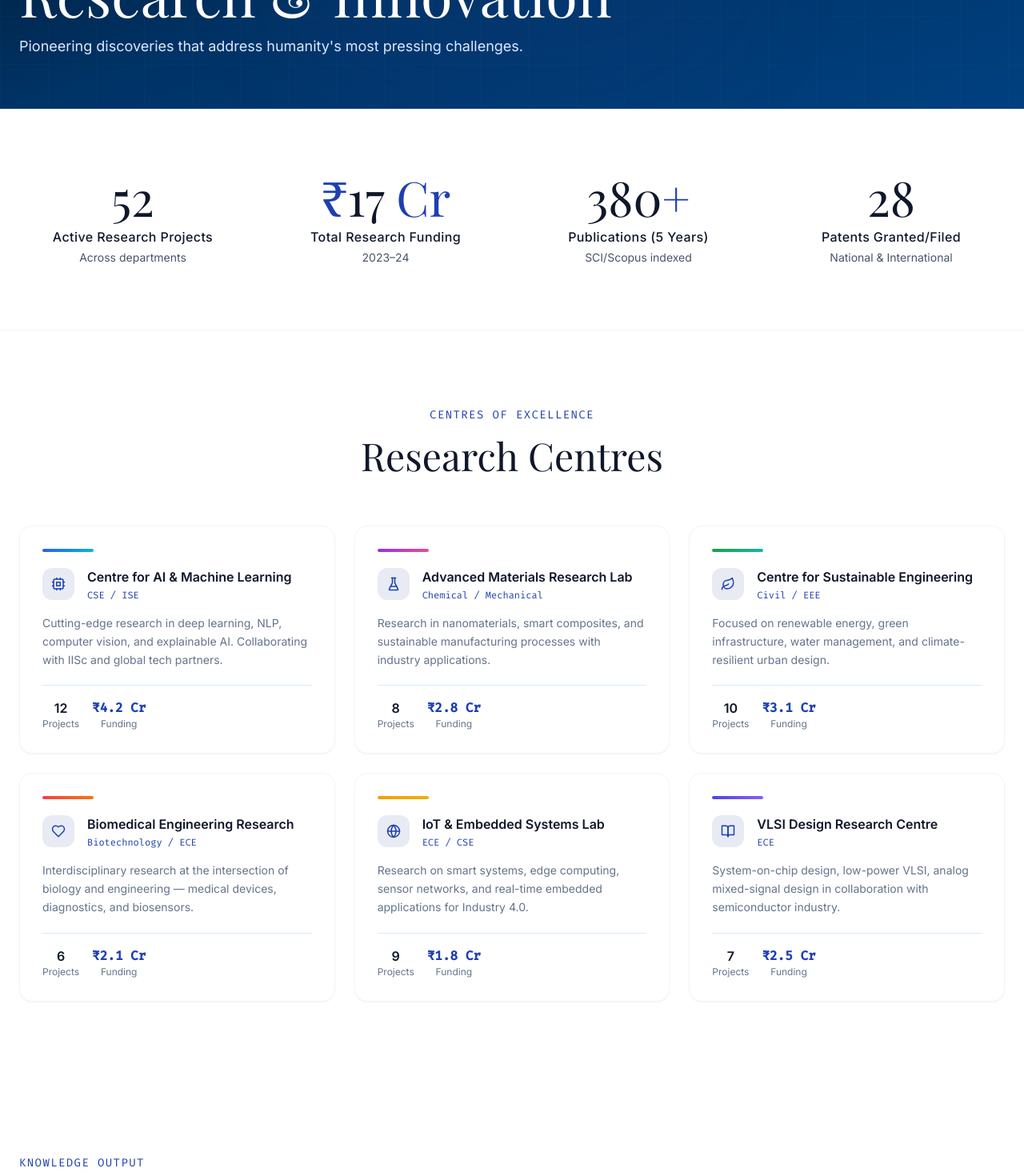
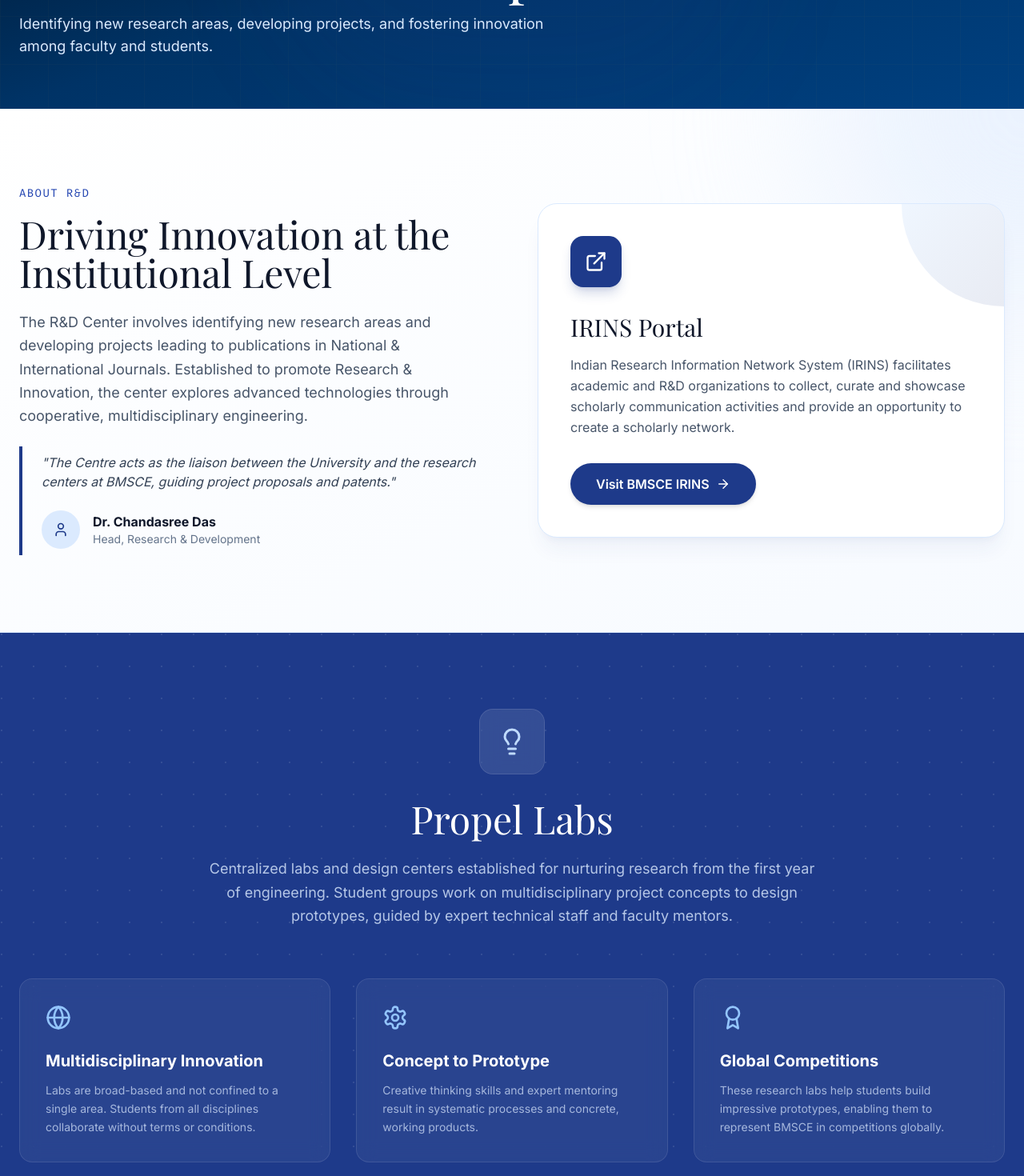
Before and after one commit to Rakshars/BrowserBattle404, a React (Vite) app in the folder frontend/: page /research in a window 1280 px wide. Shown: the part 280-1750 px from the top of the page at 80% size. Built offline with nearby package versions, Linux system fonts and the light colour scheme; no server answers; a web font is replaced by a local one.

Commit message:
research page update

```diff
--- a/frontend/src/pages/Research.jsx
+++ b/frontend/src/pages/Research.jsx
@@ -1,6 +1,6 @@
 import React from 'react';
 import { motion } from 'framer-motion';
-import { FlaskConical, Globe, BookOpen, Award, ArrowRight, Cpu, Leaf, Heart } from 'lucide-react';
+import { FlaskConical, Globe, BookOpen, Award, ArrowRight, Cpu, Leaf, Heart, Lightbulb, User, Settings, ExternalLink } from 'lucide-react';
 import PageHero from '../components/PageHero';
 import AnimatedSection from '../components/AnimatedSection';
 import AnimatedCounter from '../components/AnimatedCounter';
@@ -39,21 +39,108 @@
   return (
     <motion.div initial={{ opacity: 0 }} animate={{ opacity: 1 }} exit={{ opacity: 0 }}>
       <PageHero
-        title="Research & Innovation"
-        subtitle="Pioneering discoveries that address humanity's most pressing challenges."
-        breadcrumb="Research"
-        accent="Advancing Knowledge"
+        title="Research & Development Centre"
+        subtitle="Identifying new research areas, developing projects, and fostering innovation among faculty and students."
+        breadcrumb="R&D"
+        accent="Driving Innovation"
       />
 
-      {/* Stats */}
-      <section className="py-20 bg-white shadow-sm border-blue-50 border-b border-blue-100">
-        <div className="max-w-7xl mx-auto px-6">
+      {/* Intro & Head of R&D */}
+      <section className="py-24 bg-gradient-to-br from-white to-blue-50/50 border-b border-blue-100 overflow-hidden relative">
+        <div className="absolute top-0 right-0 w-[500px] h-[500px] bg-blue-100/50 rounded-full blur-[100px] -translate-y-1/2 translate-x-1/2" />
+        <div className="max-w-7xl mx-auto px-6 relative z-10">
+          <div className="grid lg:grid-cols-2 gap-16 items-center">
+            <AnimatedSection direction="left">
+              <span className="text-blue-800 font-mono text-sm tracking-widest uppercase block mb-4">About R&D</span>
+              <h2 className="font-serif text-4xl md:text-5xl font-light text-slate-900 mb-6 leading-tight">
+                Driving Innovation at the Institutional Level
+              </h2>
+              <p className="text-slate-600 text-lg leading-relaxed mb-6">
+                The R&D Center involves identifying new research areas and developing projects leading to publications in National & International Journals. Established to promote Research & Innovation, the center explores advanced technologies through cooperative, multidisciplinary engineering.
+              </p>
+              <div className="flex flex-col gap-4 border-l-4 border-[#1e3a8a] pl-6 py-2">
+                <p className="text-slate-700 italic">"The Centre acts as the liaison between the University and the research centers at BMSCE, guiding project proposals and patents."</p>
+                <div className="flex items-center gap-4 mt-2">
+                  <div className="w-12 h-12 rounded-full bg-blue-100 flex items-center justify-center text-[#1e3a8a]">
+                    <User size={20} />
+                  </div>
+                  <div>
+                    <h4 className="font-bold text-slate-900">Dr. Chandasree Das</h4>
+                    <p className="text-sm text-slate-500">Head, Research & Development</p>
+                  </div>
+                </div>
+              </div>
+            </AnimatedSection>
+
+            <AnimatedSection direction="right" delay={0.2} className="relative">
+              <div className="bg-white p-10 rounded-3xl shadow-xl shadow-blue-900/5 border border-blue-100 relative group overflow-hidden">
+                <div className="absolute top-0 right-0 w-32 h-32 bg-gradient-to-br from-blue-400 to-[#1e3a8a] opacity-10 rounded-bl-full group-hover:scale-150 transition-transform duration-700" />
+                <div className="w-16 h-16 bg-[#1e3a8a] rounded-2xl flex items-center justify-center text-white mb-8 shadow-lg shadow-blue-900/20">
+                  <ExternalLink size={28} />
+                </div>
+                <h3 className="text-3xl font-serif text-slate-900 mb-4">IRINS Portal</h3>
+                <p className="text-slate-600 mb-8 leading-relaxed">
+                  Indian Research Information Network System (IRINS) facilitates academic and R&D organizations to collect, curate and showcase scholarly communication activities and provide an opportunity to create a scholarly network.
+                </p>
+                <motion.a
+                  href="https://bmsce.irins.org/"
+                  target="_blank"
+                  rel="noopener noreferrer"
+                  className="inline-flex items-center gap-2 bg-[#1e3a8a] text-white px-8 py-3.5 rounded-full font-semibold hover:bg-blue-800 transition-all shadow-md group-hover:shadow-lg group-hover:-translate-y-1"
+                  whileHover={{ scale: 1.02 }}
+                  whileTap={{ scale: 0.98 }}
+                >
+                  Visit BMSCE IRINS <ArrowRight size={18} />
+                </motion.a>
+              </div>
+            </AnimatedSection>
+          </div>
+        </div>
+      </section>
+
+      {/* Propel Labs */}
+      <section className="py-24 bg-[#1e3a8a] text-white relative overflow-hidden">
+        <div className="absolute inset-0 opacity-10" style={{ backgroundImage: 'radial-gradient(circle at 2px 2px, white 1px, transparent 0)', backgroundSize: '40px 40px' }} />
+        <div className="max-w-7xl mx-auto px-6 relative z-10">
+          <AnimatedSection className="text-center mb-16">
+            <div className="inline-flex items-center justify-center w-20 h-20 rounded-2xl bg-white/10 backdrop-blur-md mb-8 ring-1 ring-white/20">
+              <Lightbulb size={36} className="text-blue-200" />
+            </div>
+            <h2 className="font-serif text-5xl font-light mb-6">Propel Labs</h2>
+            <p className="text-blue-100/80 mt-4 max-w-3xl mx-auto text-lg leading-relaxed">
+              Centralized labs and design centers established for nurturing research from the first year of engineering. Student groups work on multidisciplinary project concepts to design prototypes, guided by expert technical staff and faculty mentors.
+            </p>
+          </AnimatedSection>
+
+          <div className="grid md:grid-cols-3 gap-8">
+            {[
+              { title: 'Multidisciplinary Innovation', desc: 'Labs are broad-based and not confined to a single area. Students from all disciplines collaborate without terms or conditions.', icon: Globe },
+              { title: 'Concept to Prototype', desc: 'Creative thinking skills and expert mentoring result in systematic processes and concrete, working products.', icon: Settings },
+              { title: 'Global Competitions', desc: 'These research labs help students build impressive prototypes, enabling them to represent BMSCE in competitions globally.', icon: Award },
+            ].map((feature, i) => (
+              <AnimatedSection key={i} delay={i * 0.15} direction="up">
+                <div className="bg-white/5 backdrop-blur-md border border-white/10 rounded-2xl p-8 h-full hover:bg-white/10 transition-colors">
+                  <feature.icon className="text-blue-300 mb-6" size={32} />
+                  <h3 className="text-xl font-bold mb-3">{feature.title}</h3>
+                  <p className="text-blue-100/70 leading-relaxed text-sm">
+                    {feature.desc}
+                  </p>
+                </div>
+              </AnimatedSection>
+            ))}
+          </div>
+        </div>
+      </section>
+
+      {/* Stats - Shifted up to overlap Propel Labs slightly */}
+      <section className="py-12 bg-white shadow-xl border-blue-50 border border-blue-100 -mt-12 relative z-20 mx-6 rounded-3xl lg:mx-auto max-w-6xl">
+        <div className="px-6">
           <div className="grid grid-cols-2 md:grid-cols-4 gap-8">
             {[
-              { end: 52, label: 'Active Research Projects', sublabel: 'Across departments' },
-              { end: 16.5, suffix: ' Cr', prefix: '₹', label: 'Total Research Funding', sublabel: '2023–24' },
-              { end: 380, suffix: '+', label: 'Publications (5 Years)', sublabel: 'SCI/Scopus indexed' },
-              { end: 28, label: 'Patents Granted/Filed', sublabel: 'National & International' },
+              { end: 52, label: 'Active Projects', sublabel: 'Funded Research' },
+              { end: 16.5, suffix: ' Cr', prefix: '₹', label: 'Funding', sublabel: 'Rs. Crores' },
+              { end: 380, suffix: '+', label: 'Publications', sublabel: 'National & Intl.' },
+              { end: 28, label: 'Patents', sublabel: 'Granted/Filed' },
             ].map((s, i) => (
               <AnimatedSection key={i} delay={i * 0.1}>
                 <AnimatedCounter {...s} />
```
